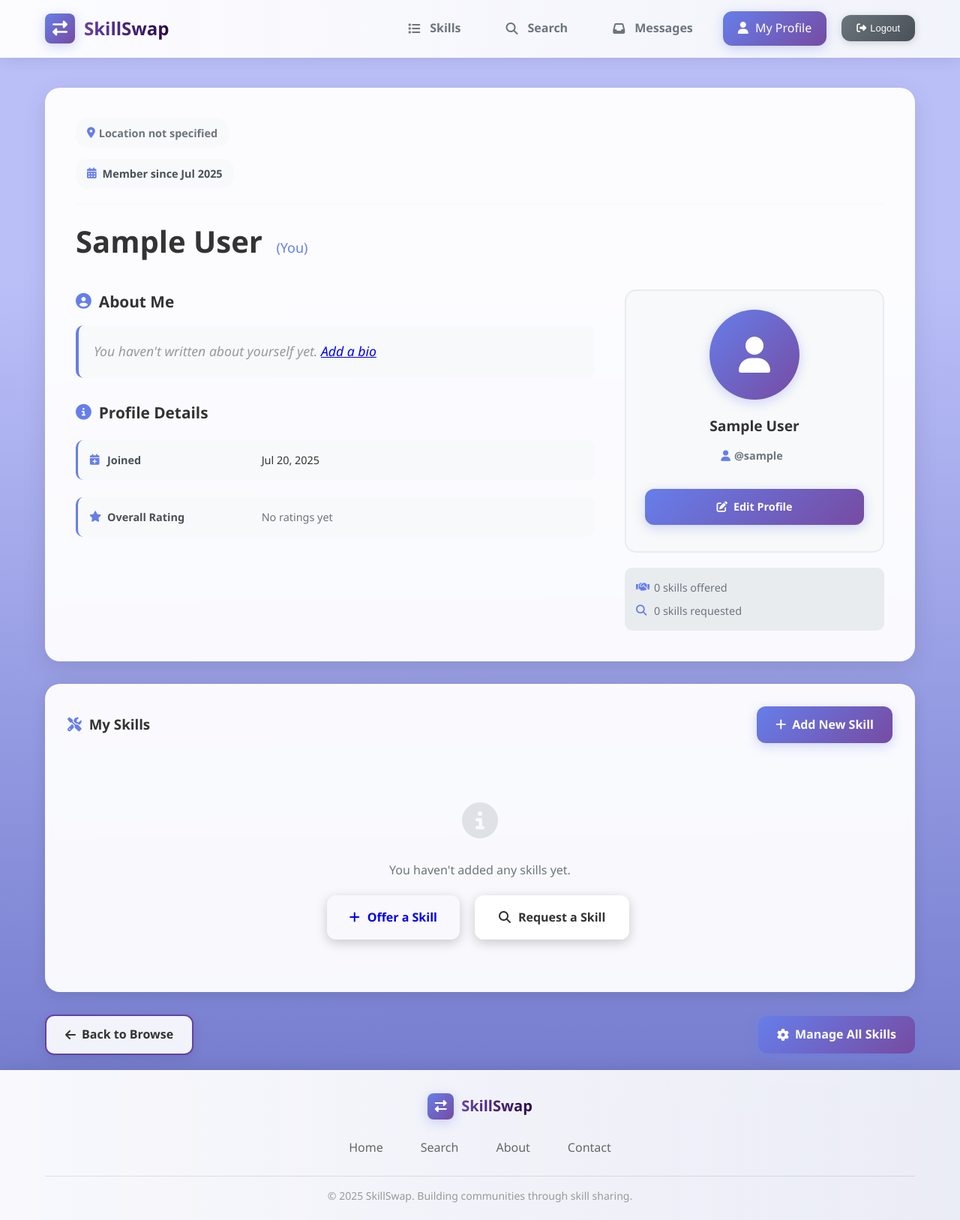
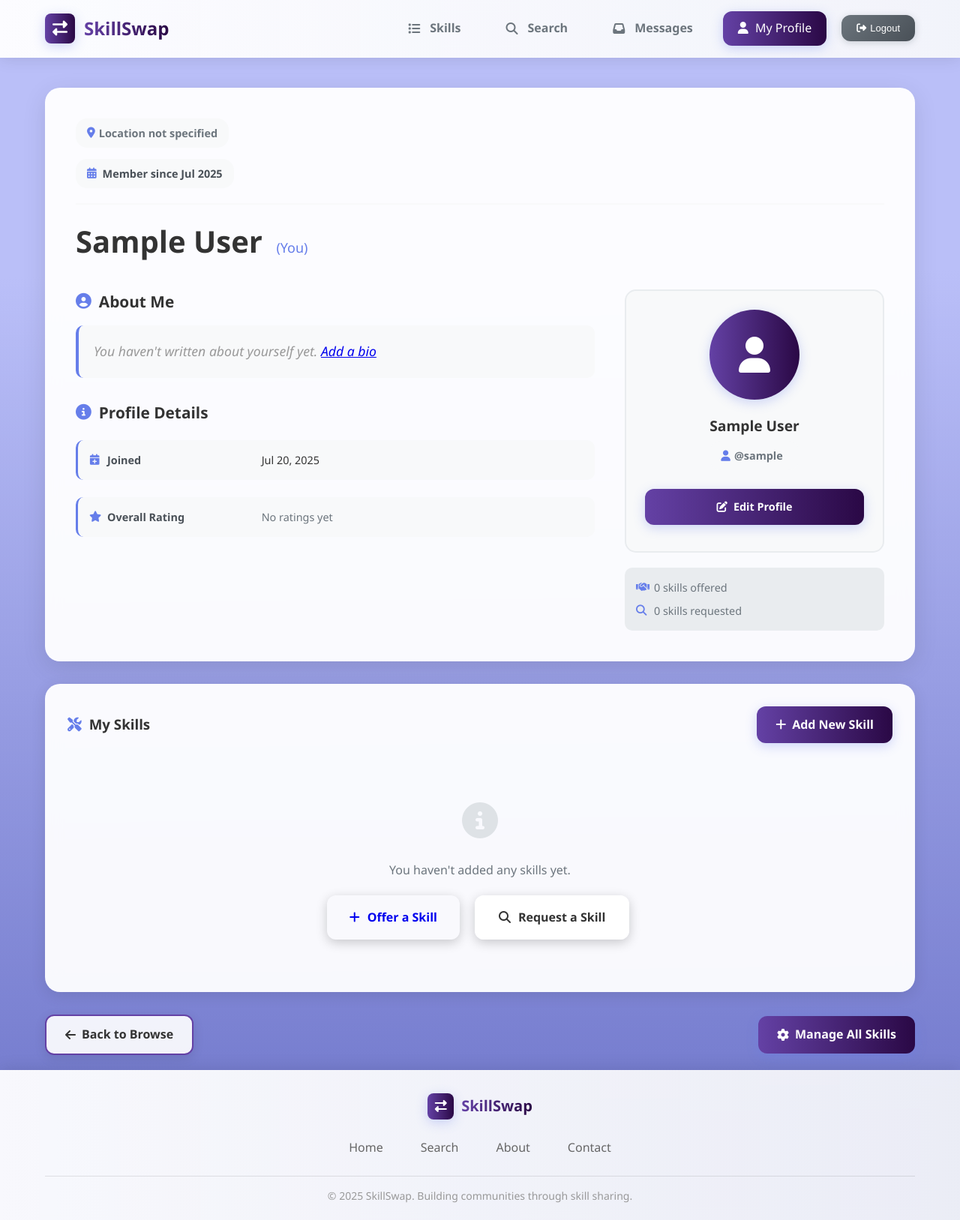
Before and after one commit to krismutalapova/SkillSwap, a Django app: page /profile/ in a window 1280 px wide. Shown: the whole page at 75% size. Run offline with Django 4.2, Linux system fonts and the light colour scheme; the visitor is signed in with stand-in values (Sample User, id 1); data comes from the database, SQL or seed files in the repository; data that the repository does not hold is empty.

Commit message:
fix(styles): get rid of legacy gradient

```diff
--- a/static/css/home-pages.css
+++ b/static/css/home-pages.css
@@ -68,7 +68,7 @@
 }
 
 .primary-gradient {
-    background: linear-gradient(135deg, #667eea 0%, #764ba2 100%);
+    background-image: linear-gradient(to right, #6441a5, #2a0845);
     color: white;
     box-shadow: 0 4px 15px rgba(102, 126, 234, 0.3);
 }
@@ -130,7 +130,7 @@
 .feature-icon {
     width: 60px;
     height: 60px;
-    background: linear-gradient(135deg, #667eea 0%, #764ba2 100%);
+    background-image: linear-gradient(to right, #6441a5, #2a0845);
     border-radius: 50%;
     display: flex;
     align-items: center;
--- a/static/css/skills-pages.css
+++ b/static/css/skills-pages.css
@@ -128,7 +128,7 @@
 }
 
 .secondary-btn:hover {
-    background: linear-gradient(135deg, #667eea 0%, #764ba2 100%);
+    background-image: linear-gradient(to right, #6441a5, #2a0845);
     color: white;
 }
 
@@ -170,7 +170,7 @@
 }
 
 .stat-icon.total {
-    background: linear-gradient(135deg, #667eea 0%, #764ba2 100%);
+    background-image: linear-gradient(to right, #6441a5, #2a0845);
 }
 
 /* Skill List Page */
```
